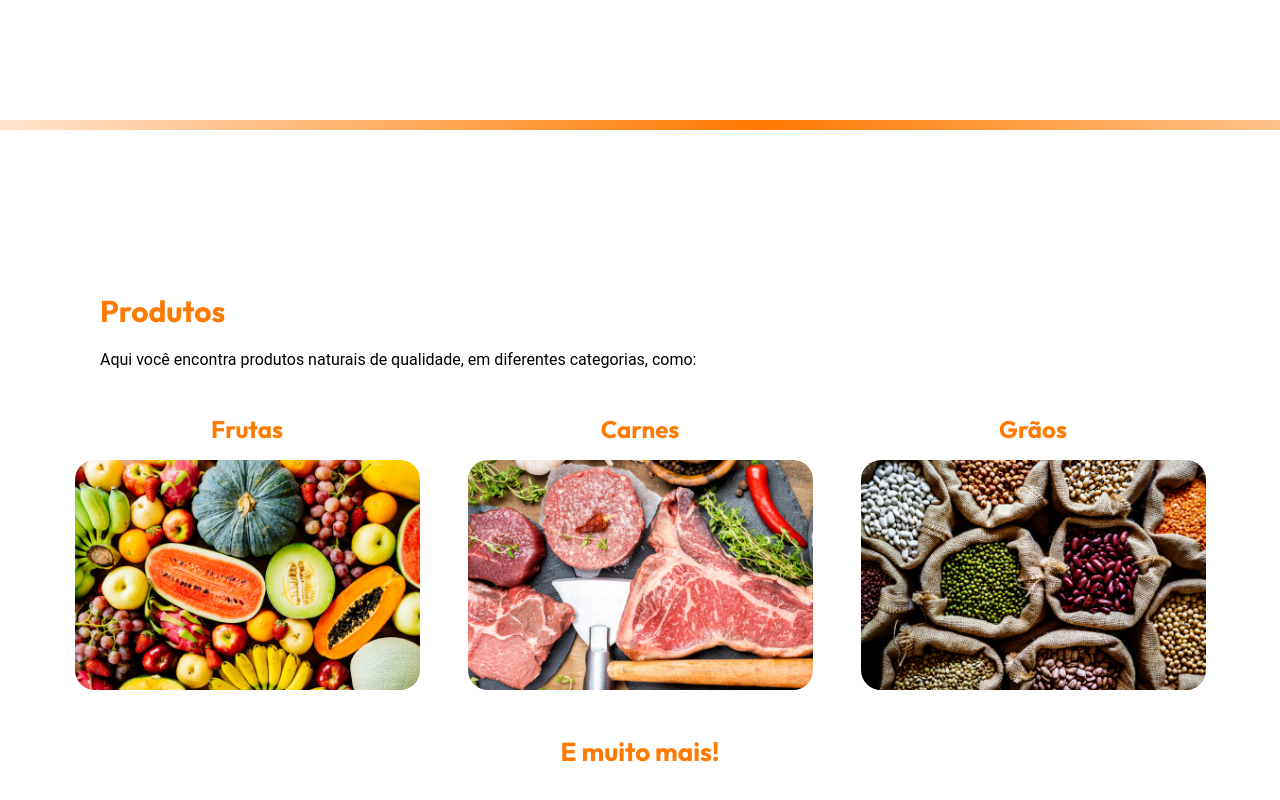
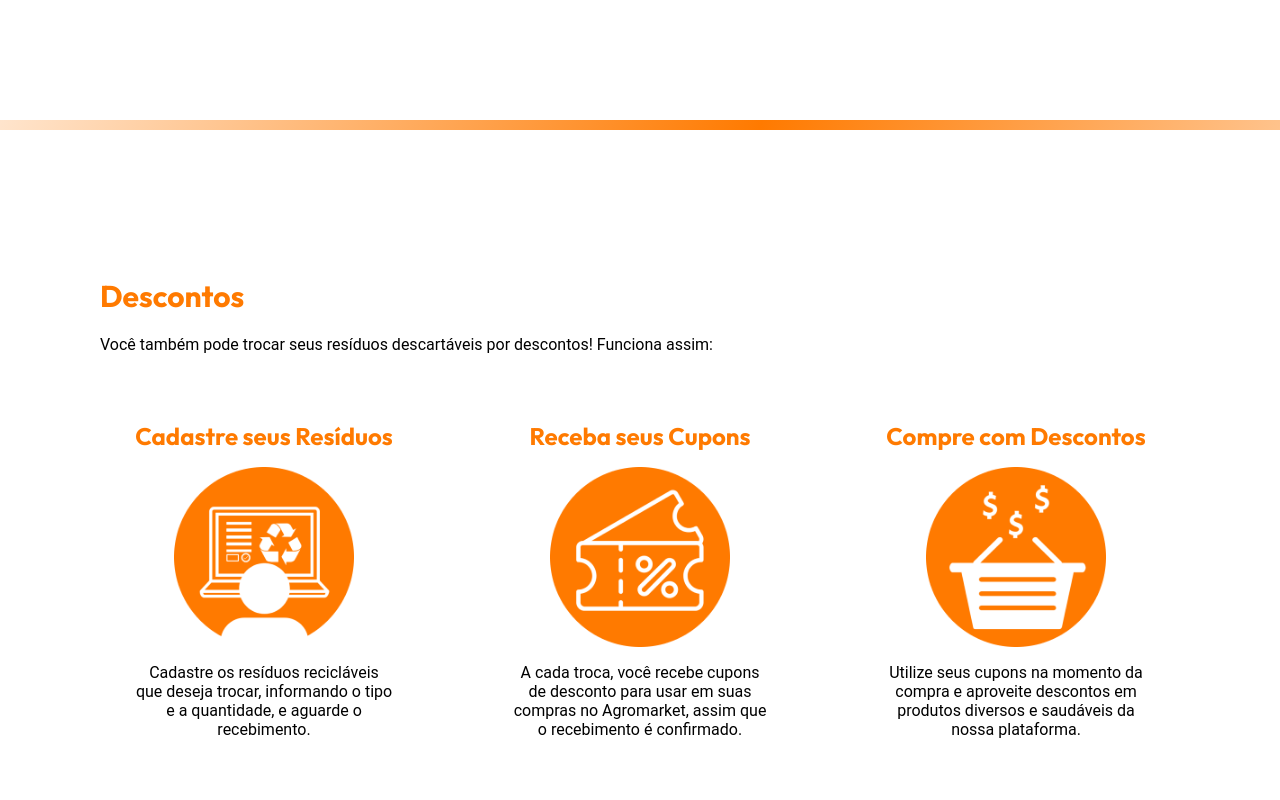
Before and after one commit to AnaClaraSM/Agromarket-sprint3, a React (Vite) app: page / in a window 1280 px wide. Shown: the part 1480-2280 px from the top of the page. Built offline with nearby package versions, Linux system fonts and the light colour scheme.

Commit message:
descontos

```diff
--- a/src/components/HomeDescontos.jsx
+++ b/src/components/HomeDescontos.jsx
@@ -0,0 +1,36 @@
+import React from 'react';
+import { StyledHomeDescontos } from '../styled';
+
+const HomeDescontos = () => (
+    <StyledHomeDescontos>
+        <section class="descontos" id="descontos">
+            {/* <!-- Cabeçalho --> */}
+            <div class="section-header">
+                <h2>Descontos</h2>
+                <p>Você também pode trocar seus resíduos descartáveis por descontos! Funciona assim:</p>
+            </div>
+            {/* <!-- Cards --> */}
+            <div class="container-descontos">
+                {/* <!-- Passo 1 --> */}
+                <div class="card-desconto">
+                    <h3>Cadastre seus Resíduos</h3>
+                    <img src="./assets/images/desconto1.png" alt="" />
+                    <p>Cadastre os resíduos recicláveis que deseja trocar, informando o tipo e a quantidade, e aguarde o recebimento.</p>
+                </div>
+                {/* <!-- Passo 2 --> */}
+                <div class="card-desconto">
+                    <h3>Receba seus Cupons</h3>
+                    <img src="./assets/images/desconto2.png" alt="" />
+                    <p>A cada troca, você recebe cupons de desconto para usar em suas compras no Agromarket, assim que o recebimento é confirmado.</p>
+                </div>
+                {/* <!-- Passo 3 --> */}
+                <div class="card-desconto">
+                    <h3>Compre com Descontos</h3>
+                    <img src="./assets/images/desconto3.png" alt="" />
+                    <p>Utilize seus cupons na momento da compra e aproveite descontos em produtos diversos e saudáveis da nossa plataforma.</p>
+                </div>
+            </div>
+        </section>
+    </StyledHomeDescontos>
+);
+export default HomeDescontos;
--- a/src/components/HomeMain.jsx
+++ b/src/components/HomeMain.jsx
@@ -1,9 +1,9 @@
 import React from 'react';
 import { StyledHomeMain } from '../styled';
-import { StyledHomeProdutos } from '../styled';
 import { StyledHomeSection } from '../styled';
 import SectionBar from './SectionBar';
 import HomeProdutos from './HomeProdutos';
+import HomeDescontos from './HomeDescontos';
 
 const HomeMain = () => (
     // MAIN
@@ -19,7 +19,7 @@ const HomeMain = () => (
 
             {/* Seção Descontos */}
             <StyledHomeSection>
-                <HomeProdutos />
+                <HomeDescontos />
             </StyledHomeSection>
 
             {/* Section Divider */}
```
